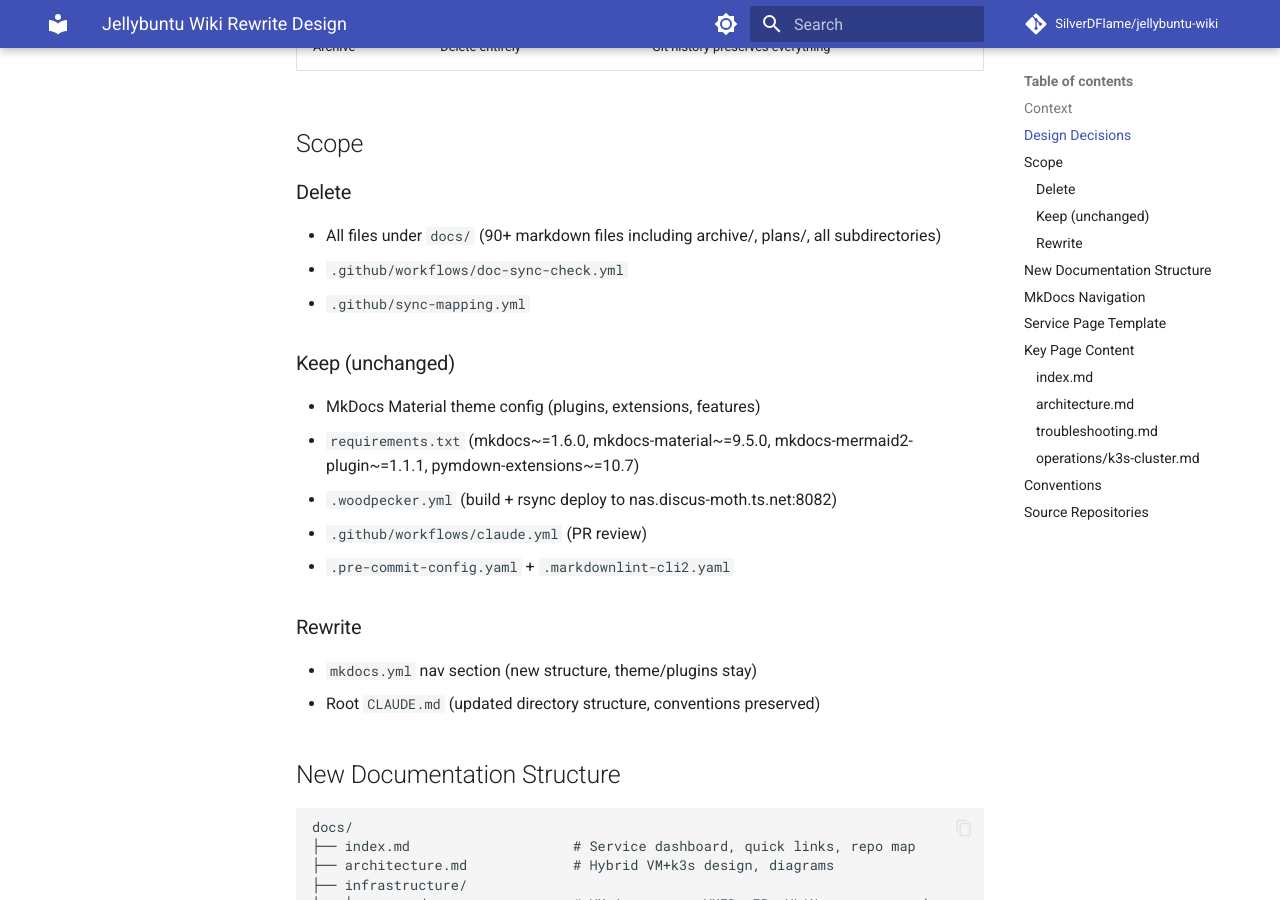
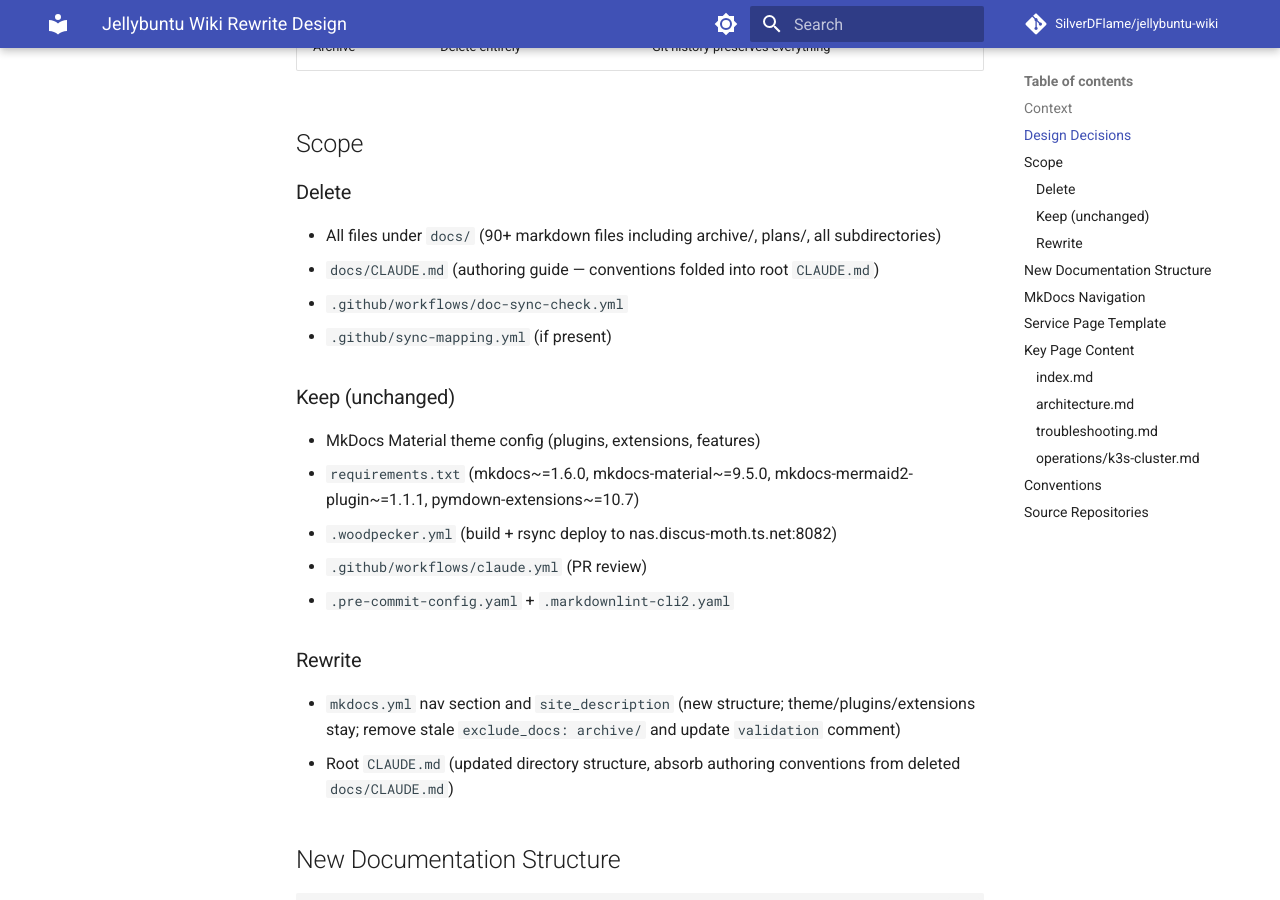
Before and after one commit to SilverDFlame/jellybuntu-wiki, an MkDocs documentation site: the page built from docs/superpowers/specs/2026-03-20-wiki-rewrite-design.md, in a window 1280 px wide and 900 px high, scrolled down 940 px. Built offline with MkDocs 1.6.1 and Material for MkDocs 9.7.7, drawn with Linux system fonts in a browser that asks for light colours; comment, search, counter and statistics services are not loaded.

Commit message:
docs: address spec review feedback
- Explicitly delete docs/CLAUDE.md (conventions absorbed into root CLAUDE.md)
- Note mkdocs.yml updates beyond nav: site_description, exclude_docs, validation
- Handle sync-mapping.yml gracefully if already absent

Co-Authored-By: Claude Opus 4.6 (1M context) <noreply@anthropic.com>

```diff
--- a/docs/superpowers/specs/2026-03-20-wiki-rewrite-design.md
+++ b/docs/superpowers/specs/2026-03-20-wiki-rewrite-design.md
@@ -29,8 +29,9 @@ action never worked. A fresh start is warranted.
 ### Delete
 
 - All files under `docs/` (90+ markdown files including archive/, plans/, all subdirectories)
+- `docs/CLAUDE.md` (authoring guide — conventions folded into root `CLAUDE.md`)
 - `.github/workflows/doc-sync-check.yml`
-- `.github/sync-mapping.yml`
+- `.github/sync-mapping.yml` (if present)
 
 ### Keep (unchanged)
 
@@ -42,8 +43,9 @@ action never worked. A fresh start is warranted.
 
 ### Rewrite
 
-- `mkdocs.yml` nav section (new structure, theme/plugins stay)
-- Root `CLAUDE.md` (updated directory structure, conventions preserved)
+- `mkdocs.yml` nav section and `site_description` (new structure; theme/plugins/extensions stay;
+  remove stale `exclude_docs: archive/` and update `validation` comment)
+- Root `CLAUDE.md` (updated directory structure, absorb authoring conventions from deleted `docs/CLAUDE.md`)
 
 ## New Documentation Structure
 
```
